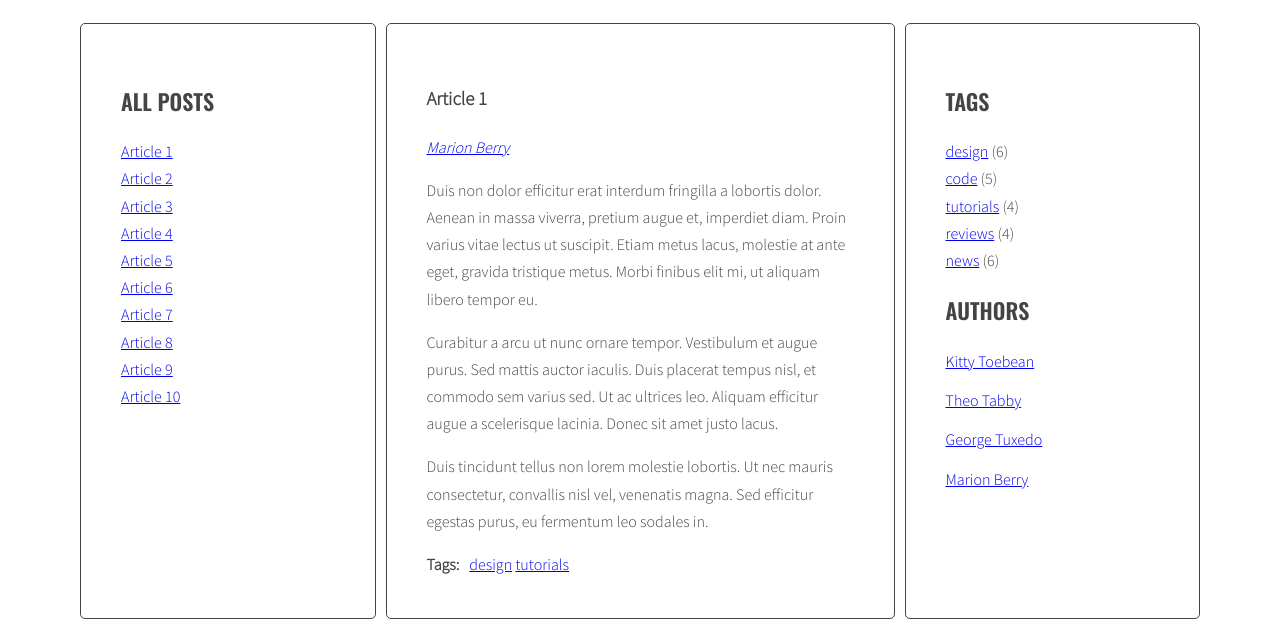
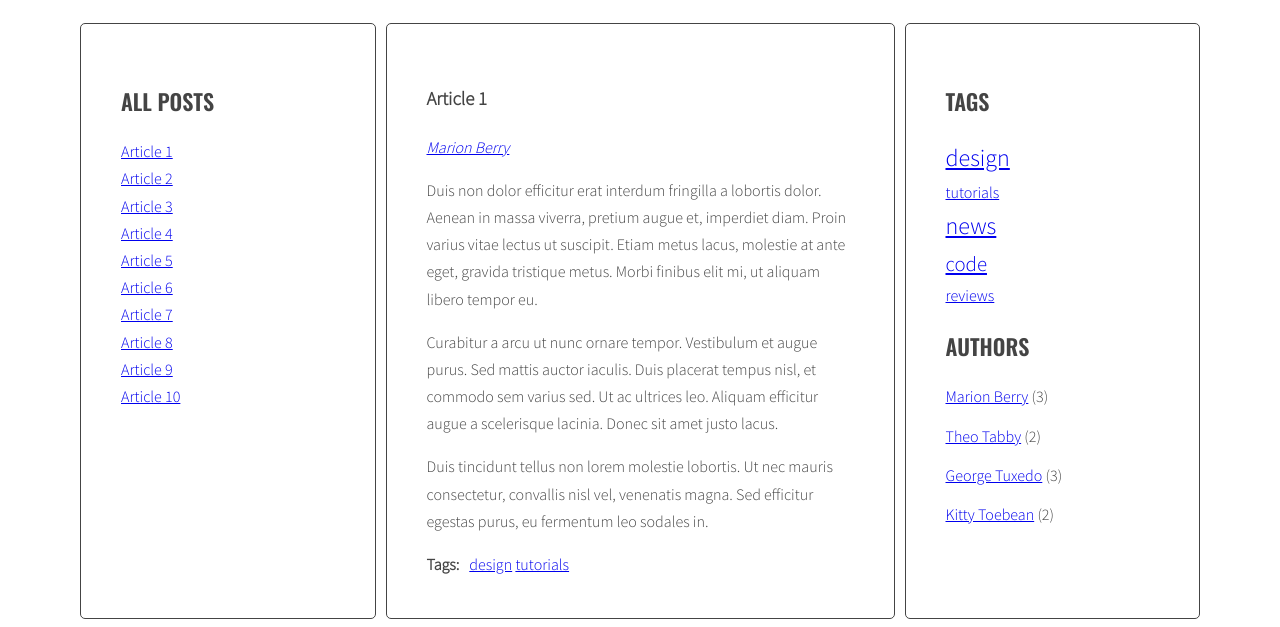
Before and after one commit to antek-5/javascript-blog, a website: page index.html in a window 1280 px wide. Shown: the part 220-847 px from the top of the page. Drawn offline with nearby package versions, Linux system fonts and the light colour scheme.

Commit message:
Add authors list on the right column using js

```diff
--- a/index.html
+++ b/index.html
@@ -215,7 +215,7 @@
             <!-- END OF POSTS -->
 
 
-            <!-- RIGHT SIDEBAR - LIST TAGS AND LIST OF AUTHORS -->
+            <!-- RIGHT SIDEBAR - LIST OF TAGS AND LIST OF AUTHORS -->
 
 
             <aside class="sidebar">
@@ -223,36 +223,11 @@
               <h2 class="section-title">Tags</h2>
 
               <ul class="list tags">
-                <li><a href="#">design</a> <span>(6)</span></li>
-                <li><a href="#">code</a> <span>(5)</span></li>
-                <li><a href="#">tutorials</a> <span>(4)</span></li>
-                <li><a href="#">reviews</a> <span>(4)</span></li>
-                <li><a href="#">news</a> <span>(6)</span></li>
               </ul>
 
               <h2 class="section-title">Authors</h2>
 
               <ul class="list authors">
-                <li>
-                  <a href="#">
-                    <span class="author-name">Kitty Toebean</span>
-                  </a>
-                </li>
-                <li>
-                  <a href="#">
-                    <span class="author-name">Theo Tabby</span>
-                  </a>
-                </li>
-                <li>
-                  <a href="#">
-                    <span class="author-name">George Tuxedo</span>
-                  </a>
-                </li>
-                <li>
-                  <a href="#">
-                    <span class="author-name">Marion Berry</span>
-                  </a>
-                </li>
               </ul>
 
             </aside>
--- a/js/script.js
+++ b/js/script.js
@@ -2,6 +2,7 @@
 
 //  SHOWING SELECTED ARTICLES SECTION
 const titleClickHandler = function(event){
+
     event.preventDefault();
     const clickedElement = this;
 
@@ -38,10 +39,14 @@ const optArticleSelector = '.post',
     optTitleSelector = '.post-title',
     optTitleListSelector = '.titles',
     optArticleTagsSelector = '.post-tags .list',
-    optArticleAuthorSelector = '.post-author';
+    optArticleAuthorSelector = '.post-author',
+    optTagsListSelector = '.tags.list',
+    optAuthorsListSelector = '.authors.list',
+    optCloudClassCount = 5,
+    optCloudClassPrefix = 'tag-size-';
 
 
-// GENERATING LINKS SECTION
+// GENERATING LINKS SECTION (by default - all of them)
 function generateTitleLinks(customSelector = ''){
 
     /* remove contents of titleList */
@@ -72,13 +77,7 @@ function generateTitleLinks(customSelector = ''){
     titleList.innerHTML = html;
 }
 
-
-
-// execute
-
-
 generateTitleLinks();
-
 const links = document.querySelectorAll('.titles a');
 for(let link of links){
     link.addEventListener('click', titleClickHandler);
@@ -87,11 +86,40 @@ for(let link of links){
 
 
 
+// GENERATING TAGS (LINKS) IN THE END OF EACH ARTICLE   - [NEW] AND ON THE RIGHT LIST -
+
+function calculateTagsParams(tags){
+    const params = {
+        max: 0,
+        min: 999999
+    };
+
+    for(let tag in tags){
+        if(tags[tag] > params.max){
+            params.max = tags[tag];
+        }
+        if(tags[tag] < params.min){
+            params.min = tags[tag];
+        }
+    }
 
 
-// GENERATING TAGS IN THE END OF EACH ARTICLE
+    return params;
+}
+
+function calculateTagClass(count, params){
+    const normalizedCount = count - params.min;
+    const normalizedMax = params.max - params.min;
+
+    const percentage = normalizedCount / normalizedMax;
+    const classNumber = Math.floor( percentage * (optCloudClassCount - 1) + 1 );
+
+    return optCloudClassPrefix + classNumber;
+}
 
 function generateTags(){
+    /* [NEW] create a new variable allTags with an empty object */
+    let allTags = {};
 
     /* find all articles */
     const articles = document.querySelectorAll(optArticleSelector);
@@ -100,7 +128,7 @@ function generateTags(){
     for(let article of articles){
 
         /* find tags wrapper */
-        const tagsWrapper = article.querySelector(optArticleTagsSelector); // '.list' inside .post-tags :)
+        const tagsWrapper = article.querySelector(optArticleTagsSelector);
 
         /* make html variable with empty string */
         let html = '';
@@ -119,6 +147,14 @@ function generateTags(){
             /* add generated code to html variable */
             html = html + linkHTML;
 
+            /* [NEW] check if this link is NOT already in allTags */
+            if(!allTags[tag]) {
+                /* [NEW] add tag to allTags object */
+                allTags[tag] = 1;
+            } else {
+                allTags[tag]++;
+            }
+
         /* END LOOP: for each tag */
         }
 
@@ -128,6 +164,31 @@ function generateTags(){
 
         /* END LOOP: for every article: */
     }
+
+    /* [NEW] find list of tags in right column */
+    const tagList = document.querySelector(optTagsListSelector);
+
+
+
+    //
+
+    const tagsParams = calculateTagsParams(allTags);
+    console.log('tagsParams:', tagsParams);
+
+    /* [NEW] create variable for all links HTML code */
+    let allTagsHTML = '';
+
+    /* [NEW] START LOOP: for each tag in allTags: */
+    for(let tag in allTags){
+        /* [NEW] generate code of a link and add it to allTagsHTML */
+        allTagsHTML += '<li><a class="' + calculateTagClass(allTags[tag], tagsParams) + '"href="#tag-' + tag + '">' + tag + '</a></li>';
+
+        /* [NEW] END LOOP: for each tag in allTags: */
+    }
+
+    /* [NEW] add HTML from allTagsHTML to tagList */
+    tagList.innerHTML = allTagsHTML;
+
 }
 generateTags();
 
@@ -180,7 +241,7 @@ function tagClickHandler(event){
 
 function addClickListenersToTags(){
     /* find all links to tags */
-    const tagLinks = document.querySelectorAll('.post-tags a');
+    const tagLinks = document.querySelectorAll('.post-tags a'); //('.post-tags a' ORAZ '.tags.list')
 
 
     /* START LOOP: for each link */
@@ -199,9 +260,19 @@ addClickListenersToTags();
 
 
 
-// GENERATING AUTHOR IN THE BEGGINING OF EACH ARTICLE
+// GENERATING AUTHOR IN THE BEGGINING OF EACH ARTICLE   - [NEW] AND ON THE RIGHT LIST -
 
 function generateAuthors() {
+    /* [NEW] create a new variable allAuthors with an empty object */
+    let allAuthors = {};   // key - author, variable - how many articles does he/she has
+
+    /* [NEW] create new array for all authors to run a for loop to generate links */
+    let allAuthorsArray =[];
+
+    /* [NEW] find list of authors in right column */
+    const authorsList = document.querySelector(optAuthorsListSelector);
+    /* [NEW] create variable for all links HTML code */
+    let allAuthorsHTML = '';
 
     /* find all articles */
     const articles = document.querySelectorAll(optArticleSelector);
@@ -221,10 +292,37 @@ function generateAuthors() {
         /* insert HTML of the link into the author wrapper */
         authorWrapper.innerHTML = linkHTML;
 
+
+        /* [NEW] check if this author is NOT already in allAuthors */
+        if(!allAuthors[articleAuthor]) {
+            /* [NEW] add author to allAuthors object */
+            allAuthors[articleAuthor] = 1;
+
+            allAuthorsArray.push(articleAuthor);
+
+        } else {
+            allAuthors[articleAuthor]++;
+        }
         /* END LOOP: for every article: */
     }
+
+
+    /* [NEW] START LOOP: for every author: */
+    for(let author of allAuthorsArray){
+
+        /* [NEW] generate HTML of the link for allAuthorsHTML and add it*/
+        const linkLiHTML = '<li><a href="#author-' + author + '">' + author + '</a>'+ ' (' + allAuthors[author] +')' +'</li>';
+        allAuthorsHTML += linkLiHTML;
+    }
+
+
+    /* [NEW] insert allAuthorsHTML to the authorList */
+    authorsList.innerHTML = allAuthorsHTML;
+
+
 }
 generateAuthors();
+
 
 
 
--- a/sass/style.scss
+++ b/sass/style.scss
@@ -119,11 +119,21 @@ body {
     margin: 0 10px 0 0;
   }
 }
-//
 
-/*
-.active {
-    font-weight: bold;
-    color: red;
+// tag size
+
+.tag-size-1 {
+    font-size: 100%;
 }
-*/
+.tag-size-2 {
+    font-size: 120%;
+}
+.tag-size-3 {
+    font-size: 130%;
+}
+.tag-size-4 {
+    font-size: 140%;
+}
+.tag-size-5 {
+    font-size: 150%;
+}
```
Also changed, not shown: css/style.css, 1 other file.
